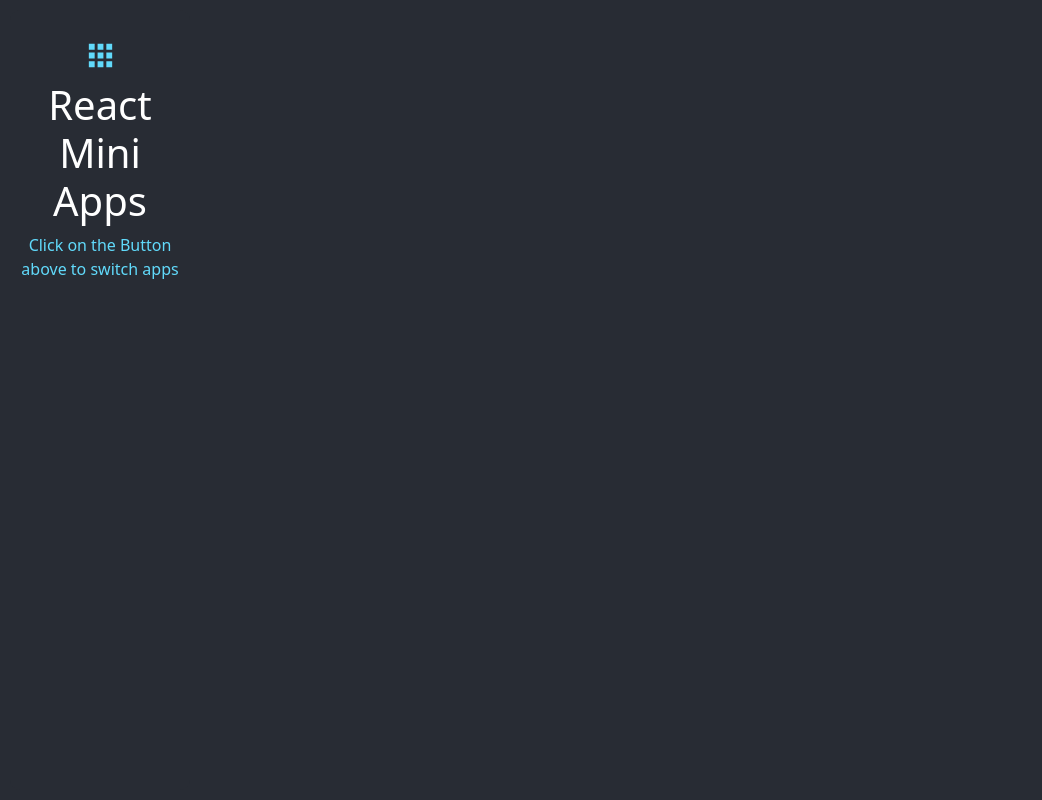
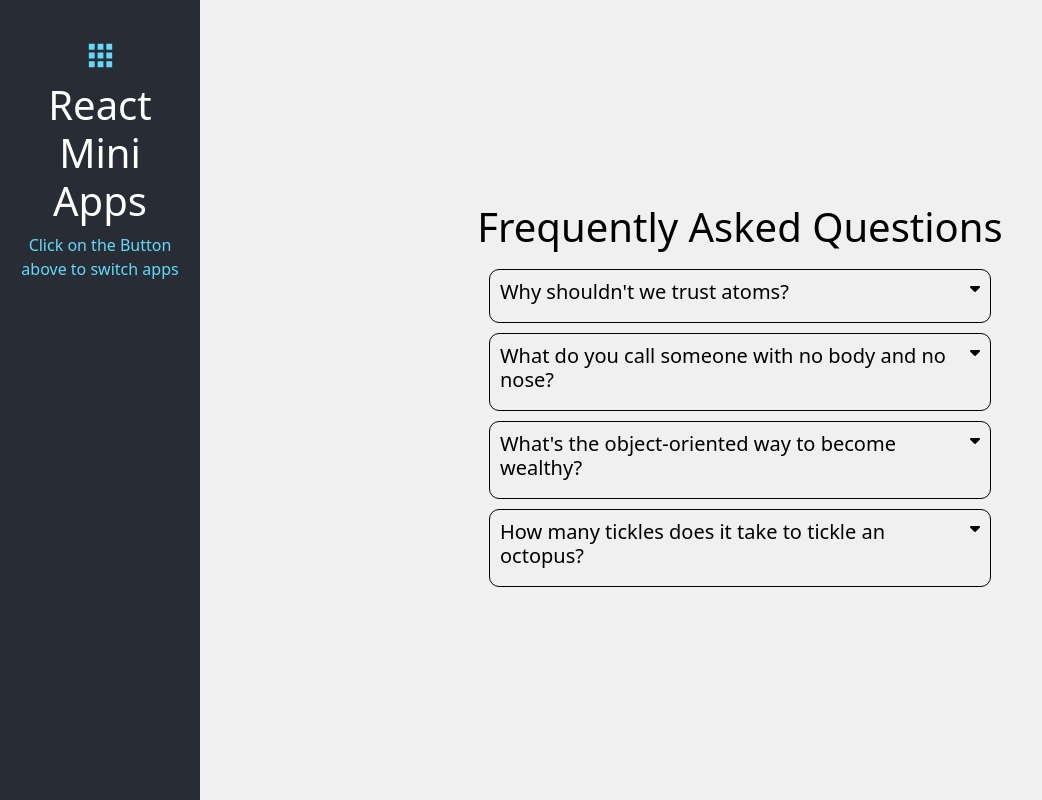
Before and after one commit to therahulmidha/mini-front-end-apps, a React (Create React App) app: page /faq-collapse in a window 1280 px wide. Shown: the whole page, without its empty margins (0-1042 px from the left). Built offline with nearby package versions, Linux system fonts and the light colour scheme.

Commit message:
Added fAQ app

```diff
--- /dev/null
+++ b/src/components/FaqCollapse/Faq.js
@@ -0,0 +1,17 @@
+import React, { useState } from "react";
+
+export const Faq = ({ q, a }) => {
+  const [open, setOpen] = useState(false);
+  const handleFaqClick = () => {
+    setOpen(!open);
+  };
+  return (
+    <div className={open ? "faq faq-open" : "faq"} onClick={handleFaqClick}>
+      <span>
+        <h5>{q}</h5>
+        <i class={open ? "fa fa-times" : "fa-solid fa-caret-down"}></i>
+      </span>
+      <p>{a}</p>
+    </div>
+  );
+};
--- /dev/null
+++ b/src/components/FaqCollapse/FaqCollapse.css
@@ -0,0 +1,66 @@
+.faq-container {
+    background-color: #F0F0F0;
+    color: black;
+    height: 100vh;
+    display: flex;
+    flex-direction: column;
+    justify-content: center;
+    align-items: center;
+}
+
+.faqs {
+    width: 40vw;
+}
+
+.faq {
+    cursor: pointer;
+    display: flex;
+    flex-direction: column;
+    background-color: transparent;
+    border: 1px solid black;
+    border-radius: 10px;
+    margin: 10px 5px;
+    padding: 10px;
+    position: relative;
+
+    /* make the text going out to be hidden */
+    overflow: hidden;
+}
+
+.faq-open::before,
+.faq-open::after {
+  content: '\f075';
+  font-family: 'Font Awesome 5 Free';
+  color: #2ecc71;
+  font-size: 5rem;
+  position: absolute;
+  opacity: 0.2;
+  top: 10px;
+  left: 20px;
+  z-index: 0;
+}
+
+.faq-open::before {
+  color: #3498db;
+  top: -20px;
+  left: -15px;
+  transform: rotateY(180deg);
+}
+
+
+.faq p {
+    display: none;
+}
+
+.faq-open {
+    background-color: #fff;
+}
+
+.faq-open p {
+    display: block;
+}
+
+.faq span {
+    display: flex;
+    justify-content: space-between;
+}
--- /dev/null
+++ b/src/components/FaqCollapse/FaqCollapse.js
@@ -0,0 +1,38 @@
+import React from "react";
+import { Faq } from "./Faq";
+import "./FaqCollapse.css";
+
+const FAQS = [
+  {
+    id: 1,
+    q: "Why shouldn't we trust atoms?",
+    a: "They make up everything",
+  },
+  {
+    id: 2,
+    q: "What do you call someone with no body and no nose?",
+    a: "Nobody knows",
+  },
+  {
+    id: 3,
+    q: "What's the object-oriented way to become wealthy?",
+    a: "Ask the experts",
+  },
+  {
+    id: 4,
+    q: "How many tickles does it take to tickle an octopus?",
+    a: "Ninety nine",
+  },
+];
+export const FaqCollapse = () => {
+  return (
+    <div className="faq-container">
+      <h1>Frequently Asked Questions</h1>
+      <div className="faqs">
+        {FAQS.map((faq) => (
+          <Faq key={faq.id} q={faq.q} a={faq.a} />
+        ))}
+      </div>
+    </div>
+  );
+};
--- a/src/routes.js
+++ b/src/routes.js
@@ -10,6 +10,7 @@ import { ScrollAnimation } from "./components/ScrollAnimation/ScrollAnimation";
 import { FormWithWaveEffect } from "./components/FormWithWaveEffect/FormWithWaveEffect";
 import { SoundBoard } from "./components/SoundBoard/SoundBoard";
 import { EventKeyCodes } from "./components/EventKeyCodes/EventKeyCodes";
+import { FaqCollapse } from "./components/FaqCollapse/FaqCollapse";
 
 export const routes = [
   {
@@ -72,4 +73,9 @@ export const routes = [
     name: "Event KeyCodes",
     element: <EventKeyCodes/>,
   },
+  {
+    path: "/faq-collapse",
+    name: "FAQs Collapse",
+    element: <FaqCollapse/>,
+  },
 ];
```
